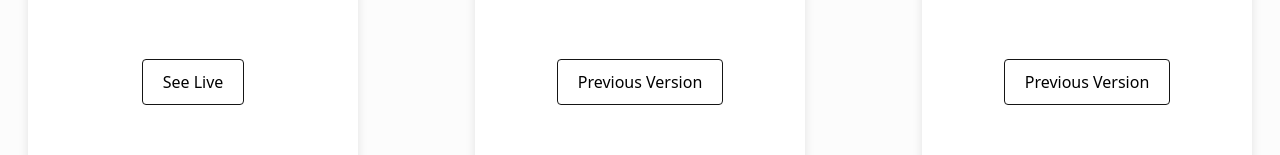
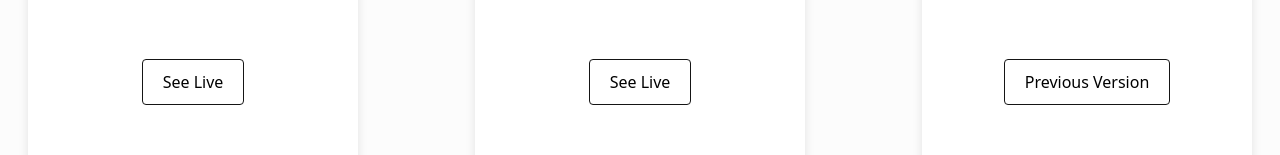
Before and after one commit to RoslanLibzo/roslan-portfolio, a website: page index.html in a window 1280 px wide. Shown: the part 3545-3700 px from the top of the page. Drawn offline with nearby package versions, Linux system fonts and the light colour scheme.

Commit message:
Changed previous Version to See Live

```diff
--- a/index.html
+++ b/index.html
@@ -205,7 +205,7 @@
             <div class="photo-box reside-box">
             </div>
             <div class="project-buttons d-flex justify-content-around">
-              <a href="https://www.residemanchester.com/" target="_blank" class="project-btn-1 btn btn-light">Previous Version</a>
+              <a href="https://www.residemanchester.com/" target="_blank" class="project-btn-1 btn btn-light">See Live</a>
             </div>
             <div class="proj-box-bot-sec d-flex align-content-center justify-content-between">
               <div class="header d-flex flex-column">
```
